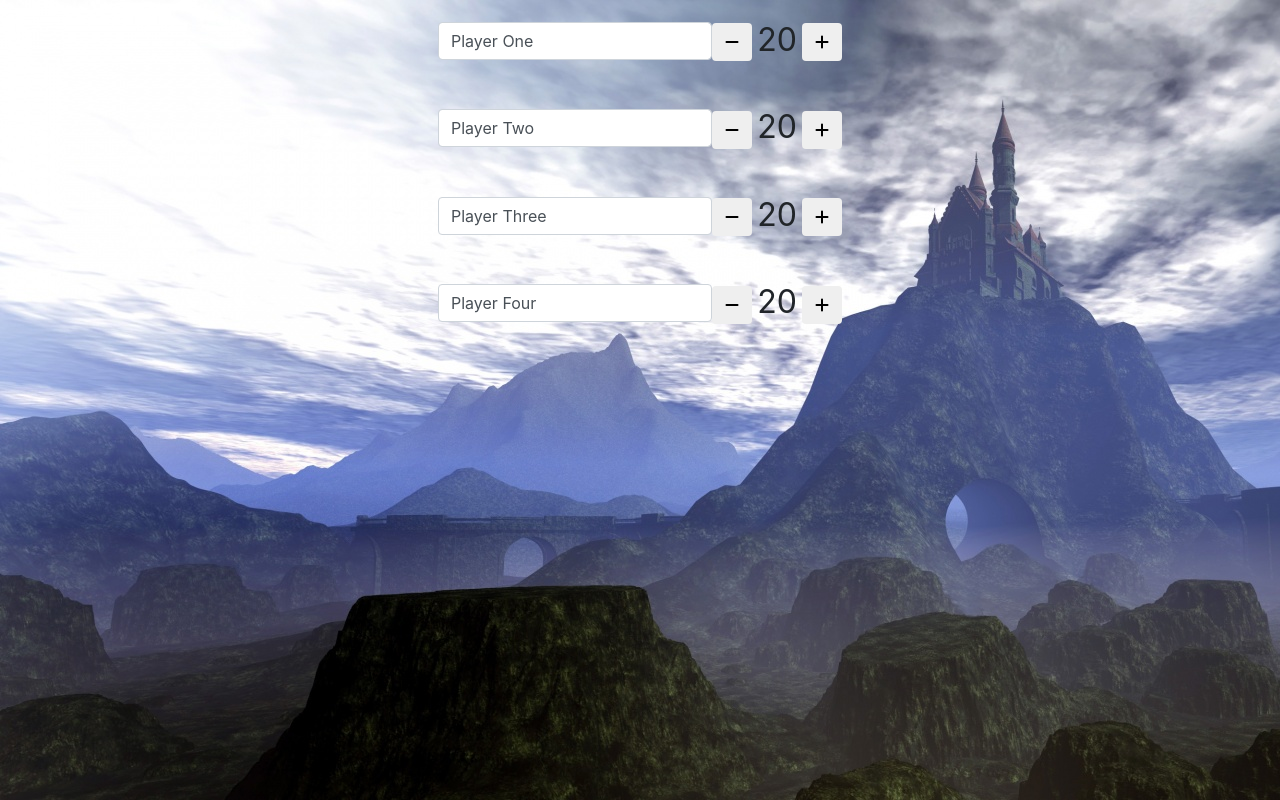
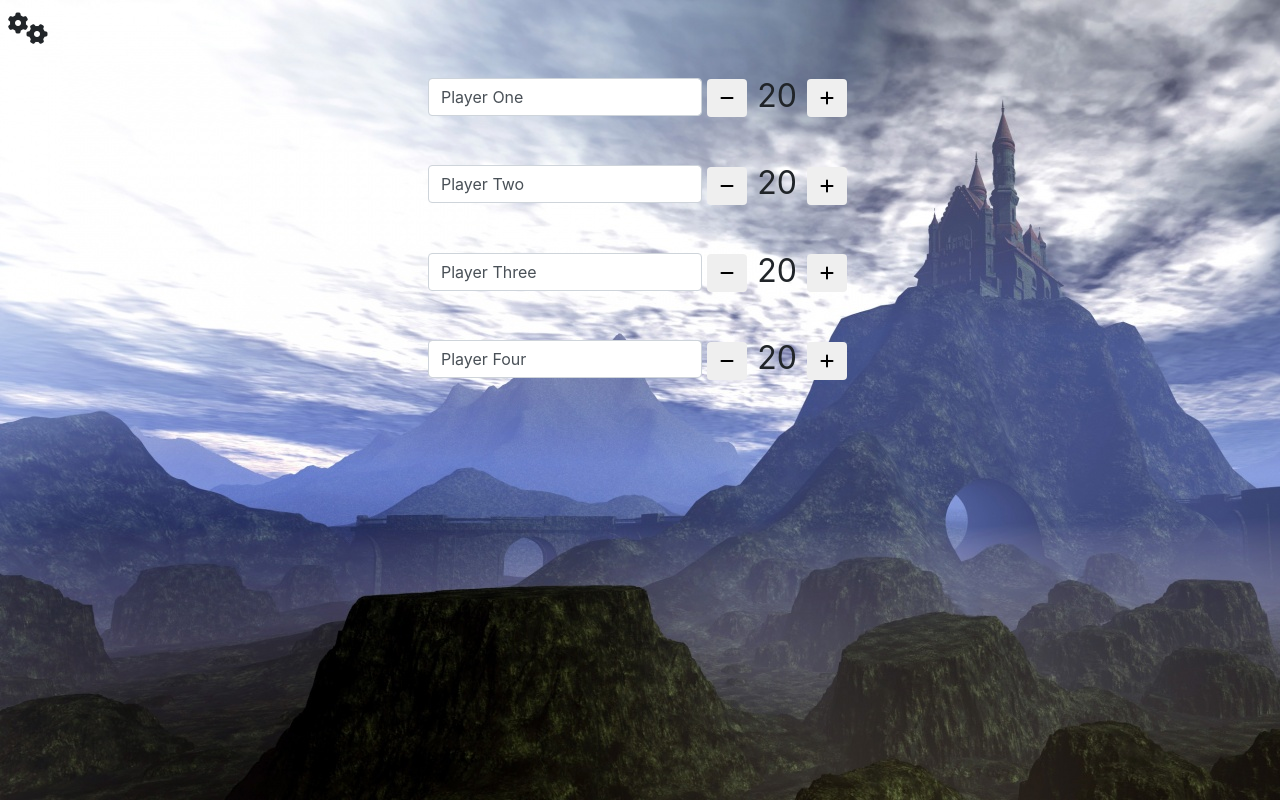
Before and after one commit to Bus42/mtg-counter, an Angular app: page / in a window 1280 px wide. Built offline with nearby package versions, Linux system fonts and the light colour scheme.

Commit message:
Adds header and settings icon

```diff
--- a/src/app/app.component.html
+++ b/src/app/app.component.html
@@ -1,2 +1,2 @@
-
+<app-header></app-header>
 <app-players></app-players>
--- a/src/app/counter/counter.component.css
+++ b/src/app/counter/counter.component.css
@@ -2,3 +2,6 @@
     display: inline-block;
     width: 50px;
 }
+.btn {
+    margin: 5px;
+}
--- a/src/app/header/header.component.css
+++ b/src/app/header/header.component.css
@@ -0,0 +1,3 @@
+.fa-cogs {
+    margin: 12px 8px;
+}
--- a/src/app/header/header.component.html
+++ b/src/app/header/header.component.html
@@ -1,3 +1 @@
-<p>
-  header works!
-</p>
+<i class="fa fa-cogs" ></i>
```
